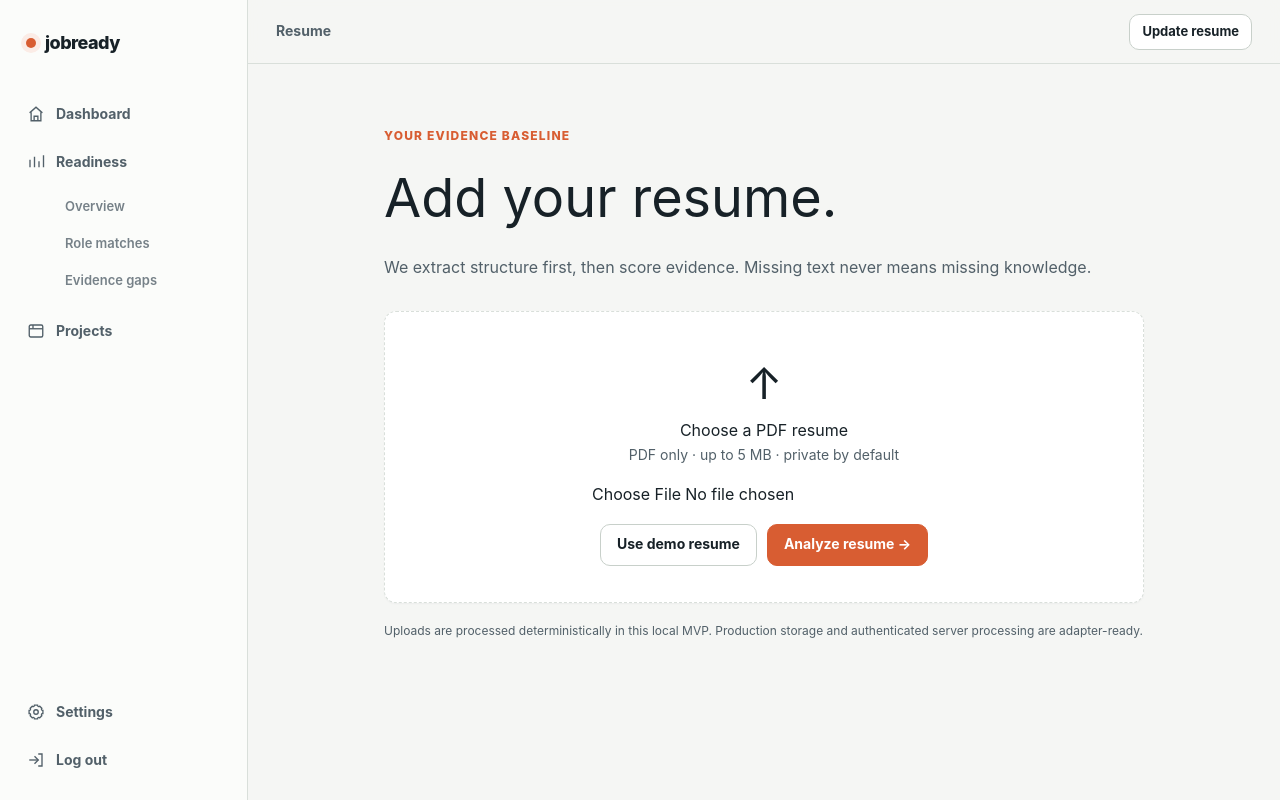
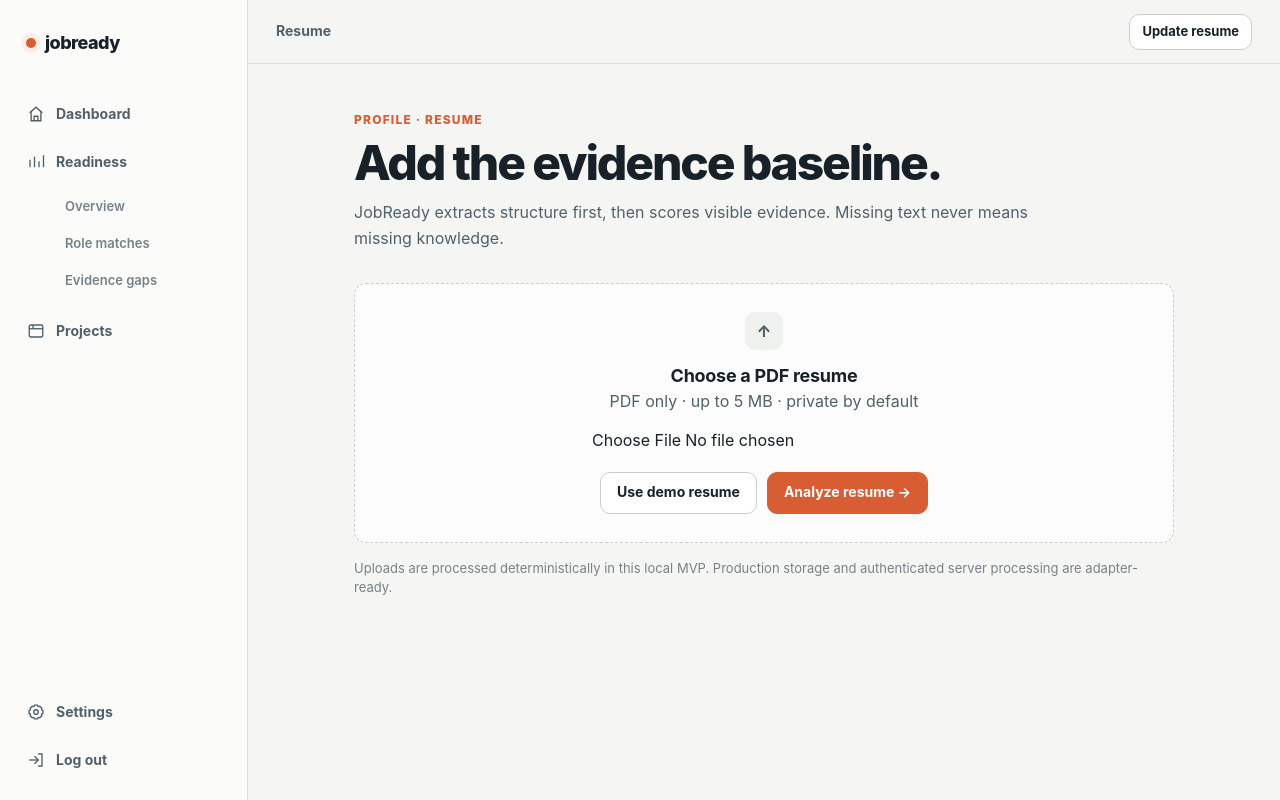
Before and after one commit to manideepreddyyanala4-svg/Job-Ready-MVP, a Next.js app: page /resume in a window 1280 px wide. Built offline with nearby package versions, Linux system fonts and the light colour scheme.

Commit message:
Apply shared resume upload UI

```diff
--- a/src/app/resume/page.tsx
+++ b/src/app/resume/page.tsx
@@ -3,6 +3,7 @@
 import { ChangeEvent, useState } from "react";
 import { useRouter } from "next/navigation";
 import { AppShell } from "@/components/AppShell";
+import { Alert, Badge, Button, FileUploadArea, PageHeader } from "@/components/ui";
 import { demoResume, StructuredResume } from "@/lib/resume";
 import { saveStructuredResume } from "@/lib/demo-storage";
 
@@ -15,58 +16,28 @@ export default function Resume() {
 
   const selectResume = (event: ChangeEvent<HTMLInputElement>) => {
     const nextFile = event.target.files?.[0] ?? null;
+    setError(""); setFile(nextFile); setSelectedName(nextFile?.name ?? "");
+  };
+  const saveAndAnalyze = (resume: StructuredResume) => {
+    if (process.env.NEXT_PUBLIC_JOBREADY_MODE !== "production") { saveStructuredResume(resume); window.localStorage.setItem("jobready-resume-ready", "yes"); }
+    router.push("/analysis");
+  };
+  const analyze = async () => {
     setError("");
-    setFile(nextFile);
-    setSelectedName(nextFile?.name ?? "");
+    if (!file) { setError("Choose a PDF or select the demo resume before continuing."); return; }
+    setProcessing(true);
+    try {
+      const formData = new FormData(); formData.append("resume", file);
+      const response = await fetch("/api/resume/process", { method: "POST", body: formData });
+      const result = await response.json() as { ok: boolean; resume?: StructuredResume; message?: string };
+      if (!response.ok || !result.ok || !result.resume) { setError(result.message ?? "The resume could not be processed."); return; }
+      saveAndAnalyze(result.resume);
+    } catch { setError("We couldn't process that resume. Please try again."); }
+    finally { setProcessing(false); }
   };
 
-  const saveAndAnalyze = (resume: StructuredResume) => {
-    if (process.env.NEXT_PUBLIC_JOBREADY_MODE !== "production") {
-      saveStructuredResume(resume);
-      window.localStorage.setItem("jobready-resume-ready", "yes");
-    }
-    router.push("/analysis");
-  };
-
-  const analyze = async () => {
-    setError("");
-    if (!file) {
-      setError("Choose a PDF or select the demo resume before continuing.");
-      return;
-    }
-    setProcessing(true);
-    const formData = new FormData();
-    formData.append("resume", file);
-    const response = await fetch("/api/resume/process", { method: "POST", body: formData });
-    const result = await response.json() as { ok: boolean; resume?: StructuredResume; message?: string };
-    setProcessing(false);
-    if (!response.ok || !result.ok || !result.resume) {
-      setError(result.message ?? "The resume could not be processed.");
-      return;
-    }
-    saveAndAnalyze(result.resume);
-  };
-
-  const useDemoResume = () => {
-    saveAndAnalyze(demoResume);
-  };
-
-  return <AppShell><main className="container" style={{ padding: "64px 0", maxWidth: 760 }}>
-    <div className="eyebrow">Your evidence baseline</div>
-    <h1 className="serif" style={{ fontSize: 54, margin: "10px 0 14px" }}>Add your resume.</h1>
-    <p style={{ color: "var(--muted)", lineHeight: 1.6 }}>We extract structure first, then score evidence. Missing text never means missing knowledge.</p>
-    <div className="card" style={{ padding: 36, marginTop: 30, textAlign: "center", borderStyle: "dashed" }}>
-      <div style={{ fontSize: 44 }}>↑</div>
-      <h3>Choose a PDF resume</h3>
-      <p style={{ color: "var(--muted)", fontSize: 14 }}>PDF only · up to 5 MB · private by default</p>
-      <input type="file" accept=".pdf,application/pdf" onChange={selectResume} style={{ margin: "16px auto", display: "block" }} />
-      {selectedName && <p className="tag" style={{ margin: "8px auto 16px", width: "fit-content" }}>{selectedName}</p>}
-      {error && <p role="alert" style={{ color: "#b23b2e", fontSize: 13 }}>{error}</p>}
-      <div style={{ display: "flex", gap: 10, justifyContent: "center", flexWrap: "wrap" }}>
-        <button type="button" className="btn btn-ghost" onClick={useDemoResume}>Use demo resume</button>
-        <button type="button" className="btn btn-primary" onClick={analyze} disabled={processing}>{processing ? "Extracting resume…" : "Analyze resume →"}</button>
-      </div>
-    </div>
-    <p style={{ fontSize: 12, color: "var(--muted)", marginTop: 18 }}>{process.env.NEXT_PUBLIC_JOBREADY_MODE === "production" ? "Your PDF and structured analysis are stored in your authenticated Supabase account." : "Uploads are processed deterministically in this local MVP. Production storage and authenticated server processing are adapter-ready."}</p>
+  return <AppShell><main className="app-page app-page-narrow"><PageHeader eyebrow="Profile · Resume" title="Add the evidence baseline." description="JobReady extracts structure first, then scores visible evidence. Missing text never means missing knowledge." />
+    <FileUploadArea><div style={{ maxWidth: 520 }}><div className="state-icon" style={{ margin: "0 auto 14px" }} aria-hidden="true">↑</div><h2 className="card-title">Choose a PDF resume</h2><p className="secondary-text">PDF only · up to 5 MB · private by default</p><input type="file" accept=".pdf,application/pdf" onChange={selectResume} aria-label="Choose PDF resume" style={{ margin: "14px auto", display: "block", maxWidth: "100%" }} />{selectedName && <Badge tone="info">{selectedName}</Badge>}{error && <div style={{ marginTop: 14 }}><Alert tone="error">{error}</Alert></div>}<div className="cluster" style={{ justifyContent: "center", marginTop: 18 }}><Button variant="ghost" onClick={() => saveAndAnalyze(demoResume)}>Use demo resume</Button><Button onClick={analyze} disabled={processing}>{processing ? "Extracting resume…" : "Analyze resume →"}</Button></div></div></FileUploadArea>
+    <p className="helper-text" style={{ marginTop: 16 }}>{process.env.NEXT_PUBLIC_JOBREADY_MODE === "production" ? "Your PDF and structured analysis are stored in your authenticated Supabase account." : "Uploads are processed deterministically in this local MVP. Production storage and authenticated server processing are adapter-ready."}</p>
   </main></AppShell>;
 }
```
